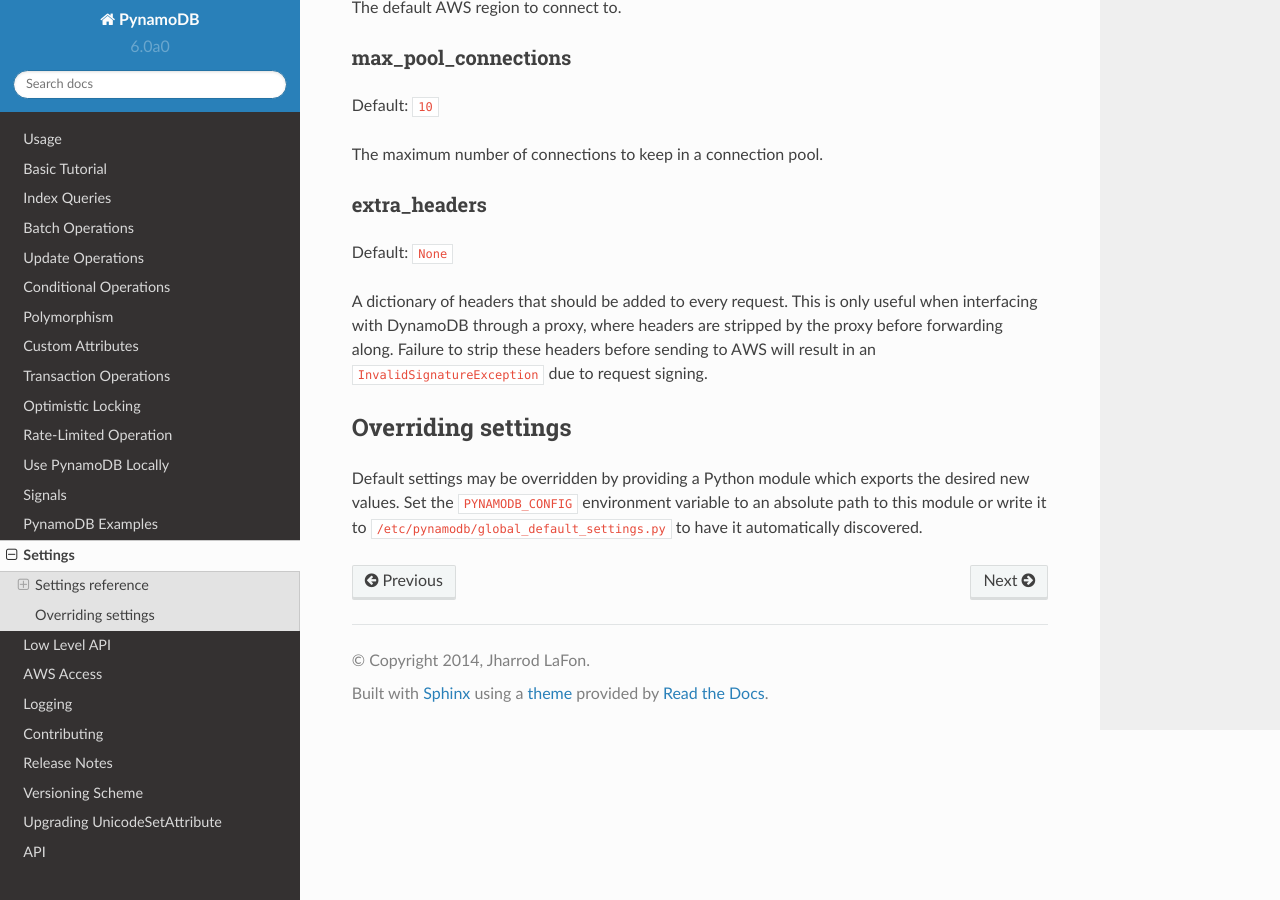
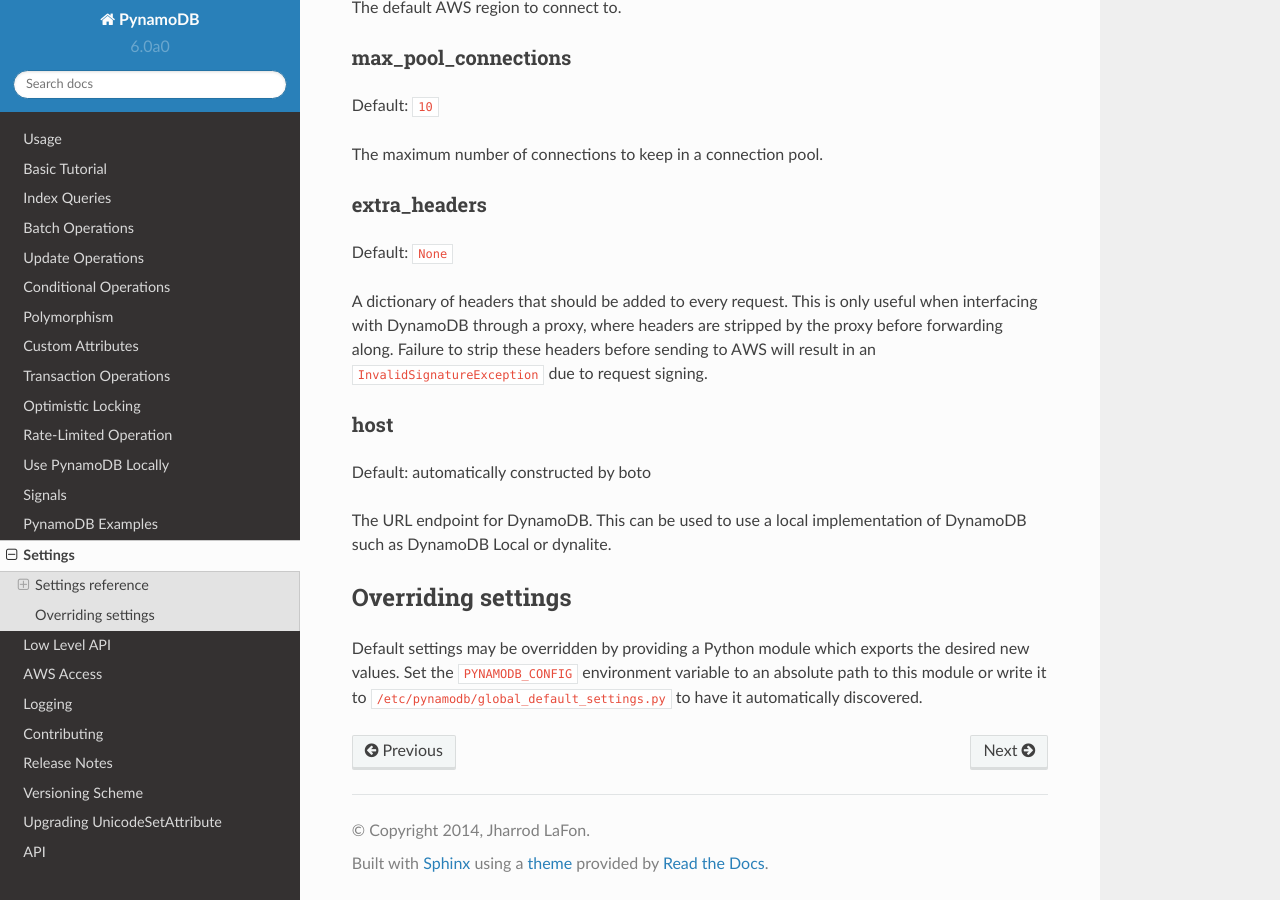
Before and after one commit to pynamodb/PynamoDB, a Sphinx documentation site: the page built from docs/settings.rst, in a window 1280 px wide and 900 px high, scrolled down 982 px. Built offline with Sphinx 7.4.7 and the Read the Docs theme 2.0.0, drawn with Linux system fonts in a browser that asks for light colours.

Commit message:
Add host to settings

```diff
--- a/docs/settings.rst
+++ b/docs/settings.rst
@@ -70,6 +70,14 @@
 will result in an ``InvalidSignatureException`` due to request signing.
 
 
+host
+------
+
+Default: automatically constructed by boto
+
+The URL endpoint for DynamoDB. This can be used to use a local implementation of DynamoDB such as DynamoDB Local or dynalite.
+
+
 Overriding settings
 ~~~~~~~~~~~~~~~~~~~
 
```
